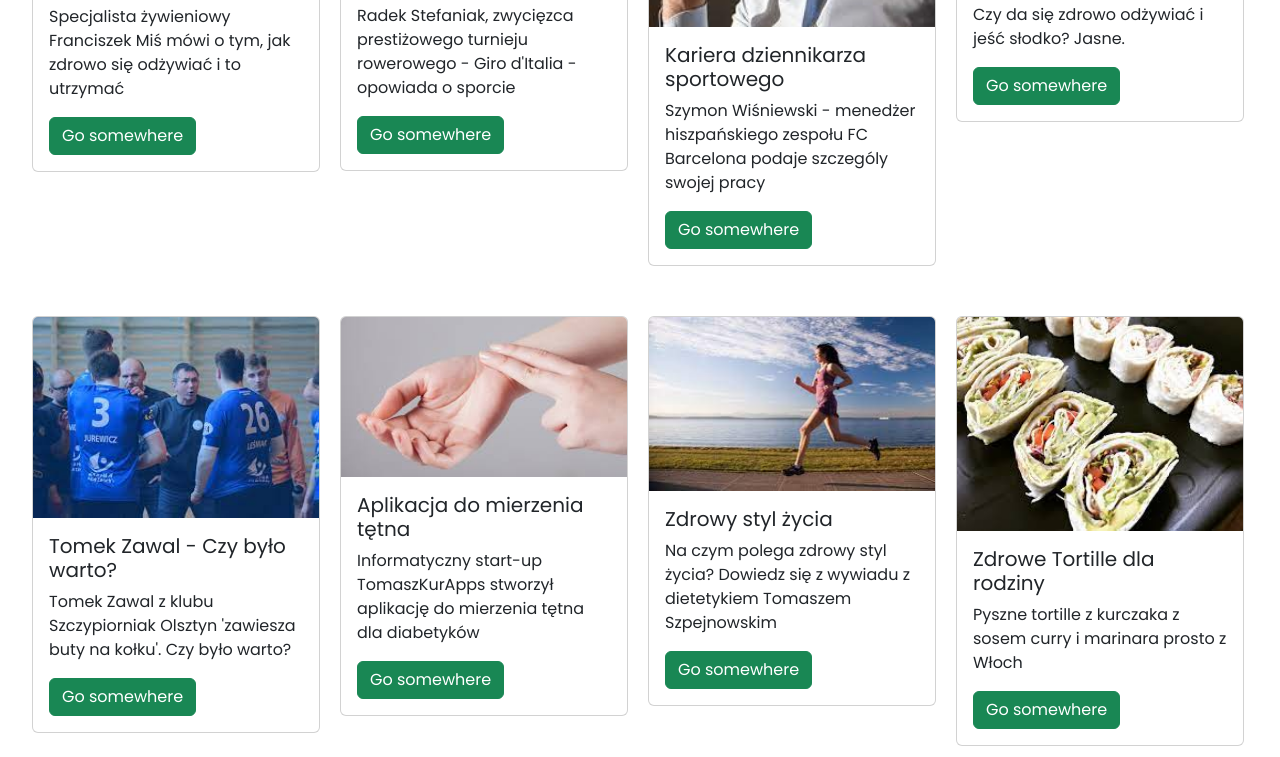
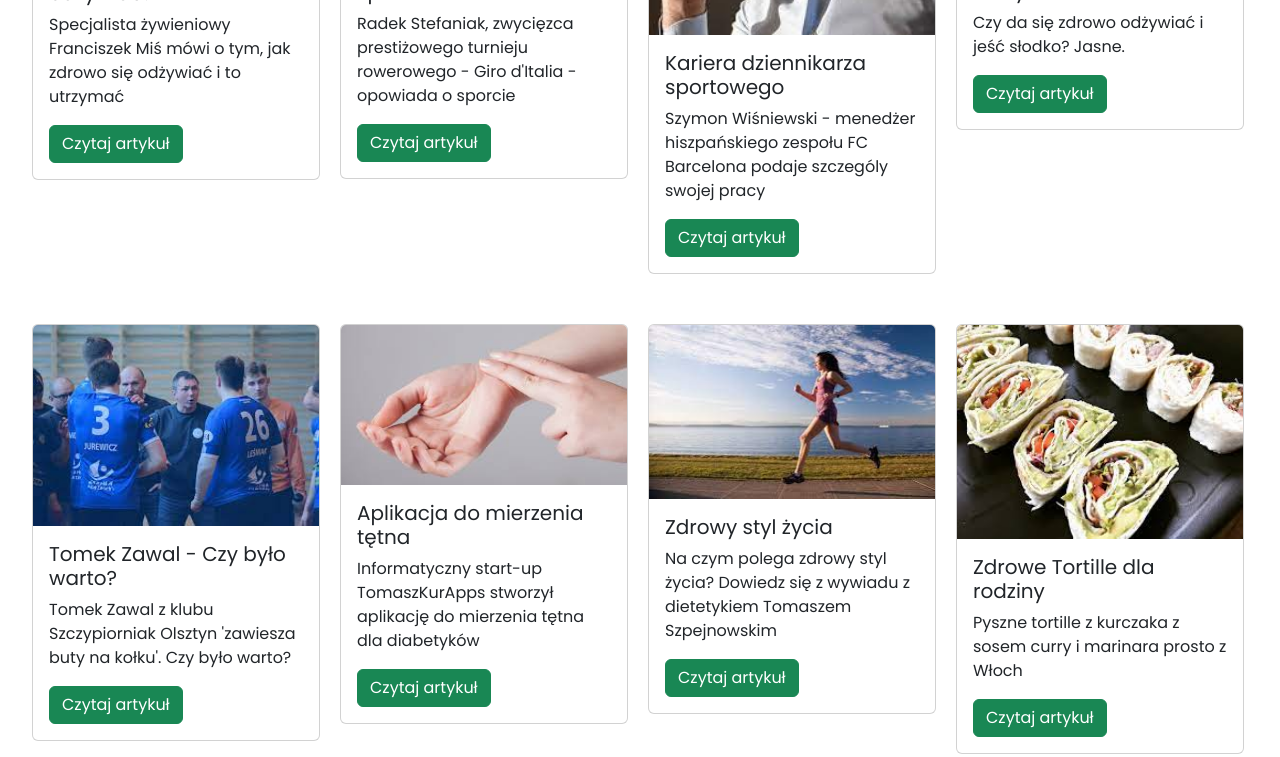
Before and after one commit to partaczwloskichczolgow/nicjuz, a plain HTML site: page index.html in a window 1280 px wide. Shown: the part 369-1126 px from the top of the page. Drawn offline with nearby package versions, Linux system fonts and the light colour scheme.

Commit message:
Update index.html

```diff
--- a/index.html
+++ b/index.html
@@ -53,7 +53,7 @@
           <div class="card-body">
             <h5 class="card-title">Jak się zdrowo odżywiać?</h5>
             <p class="card-text">Specjalista żywieniowy Franciszek Miś mówi o tym, jak zdrowo się odżywiać i to utrzymać</p>
-            <a href="#" class="btn btn-success">Go somewhere</a>
+            <a href="#" class="btn btn-success">Czytaj artykuł</a>
           </div>
         </div>
         <div class="card" style="width: 18rem;">
@@ -61,7 +61,7 @@
           <div class="card-body">
             <h5 class="card-title">Radek Stefaniak o sporcie</h5>
             <p class="card-text">Radek Stefaniak, zwycięzca prestiżowego turnieju rowerowego - Giro d'Italia - opowiada o sporcie</p>
-            <a href="#" class="btn btn-success">Go somewhere</a>
+            <a href="#" class="btn btn-success">Czytaj artykuł</a>
           </div>
         </div>
         <div class="card" style="width: 18rem;">
@@ -69,7 +69,7 @@
           <div class="card-body">
             <h5 class="card-title">Kariera dziennikarza sportowego</h5>
             <p class="card-text">Szymon Wiśniewski - menedżer hiszpańskiego zespołu FC Barcelona podaje szczególy swojej pracy</p>
-            <a href="#" class="btn btn-success">Go somewhere</a>
+            <a href="#" class="btn btn-success">Czytaj artykuł</a>
           </div>
         </div>
         <div class="card" style="width: 18rem;">
@@ -77,7 +77,7 @@
           <div class="card-body">
             <h5 class="card-title">5 przepisów na zdrowe słodycze</h5>
             <p class="card-text">Czy da się zdrowo odżywiać i jeść słodko? Jasne.</p>
-            <a href="#" class="btn btn-success">Go somewhere</a>
+            <a href="#" class="btn btn-success">Czytaj artykuł</a>
           </div>
         </div>
         <div class="card" style="width: 18rem;">
@@ -85,7 +85,7 @@
   <div class="card-body">
     <h5 class="card-title">Tomek Zawal - Czy było warto?</h5>
     <p class="card-text">Tomek Zawal z klubu Szczypiorniak Olsztyn 'zawiesza buty na kołku'. Czy było warto?</p>
-    <a href="#" class="btn btn-success">Go somewhere</a>
+    <a href="#" class="btn btn-success">Czytaj artykuł</a>
   </div>
 </div>
 <div class="card" style="width: 18rem;">
@@ -93,7 +93,7 @@
   <div class="card-body">
     <h5 class="card-title">Aplikacja do mierzenia tętna</h5>
     <p class="card-text">Informatyczny start-up TomaszKurApps stworzył aplikację do mierzenia tętna dla diabetyków</p>
-    <a href="#" class="btn btn-success">Go somewhere</a>
+    <a href="#" class="btn btn-success">Czytaj artykuł</a>
   </div>
 </div>
 <div class="card" style="width: 18rem;">
@@ -101,7 +101,7 @@
   <div class="card-body">
     <h5 class="card-title">Zdrowy styl życia</h5>
     <p class="card-text">Na czym polega zdrowy styl życia? Dowiedz się z wywiadu z dietetykiem Tomaszem Szpejnowskim</p>
-    <a href="#" class="btn btn-success">Go somewhere</a>
+    <a href="#" class="btn btn-success">Czytaj artykuł</a>
   </div>
 </div>
 <div class="card" style="width: 18rem;">
@@ -109,7 +109,7 @@
   <div class="card-body">
     <h5 class="card-title">Zdrowe Tortille dla rodziny</h5>
     <p class="card-text">Pyszne tortille z kurczaka z sosem curry i marinara prosto z Włoch</p>
-    <a href="#" class="btn btn-success">Go somewhere</a>
+    <a href="#" class="btn btn-success">Czytaj artykuł</a>
   </div>
 </div>
       </div>
```
